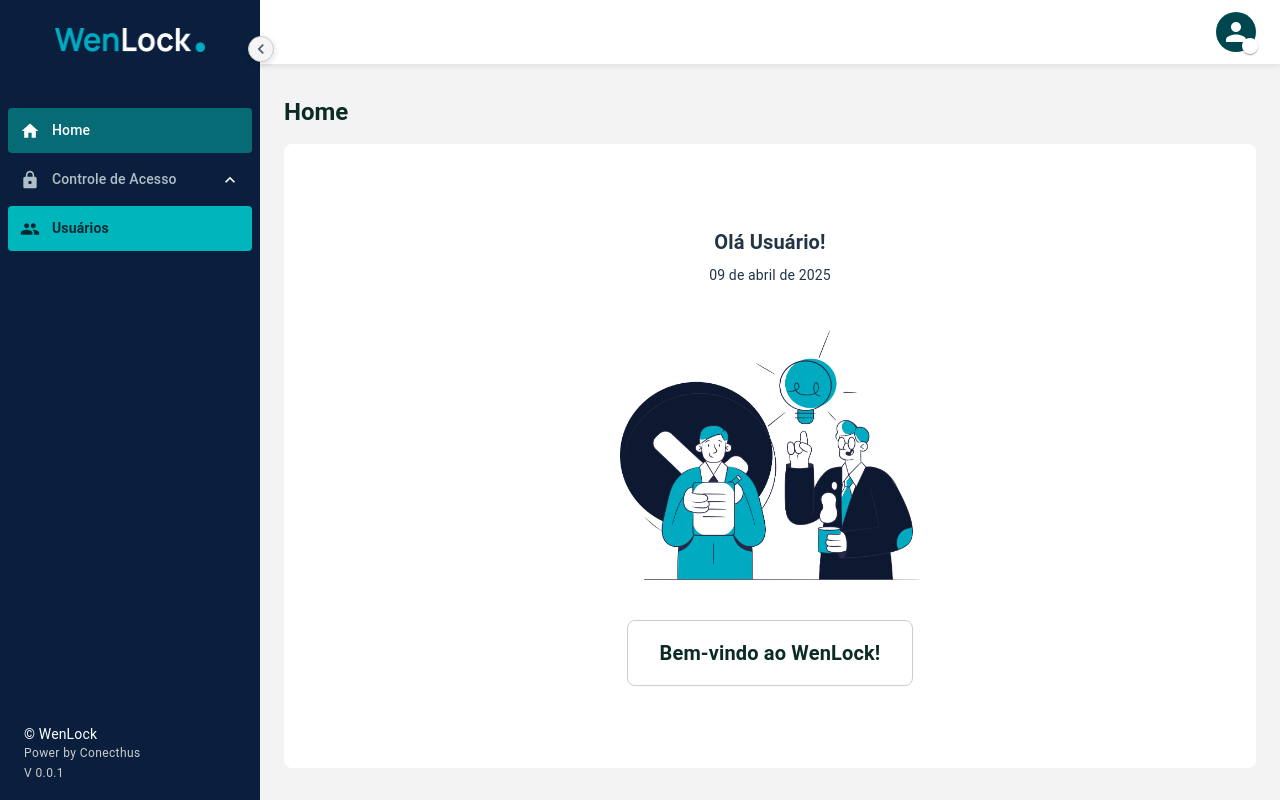
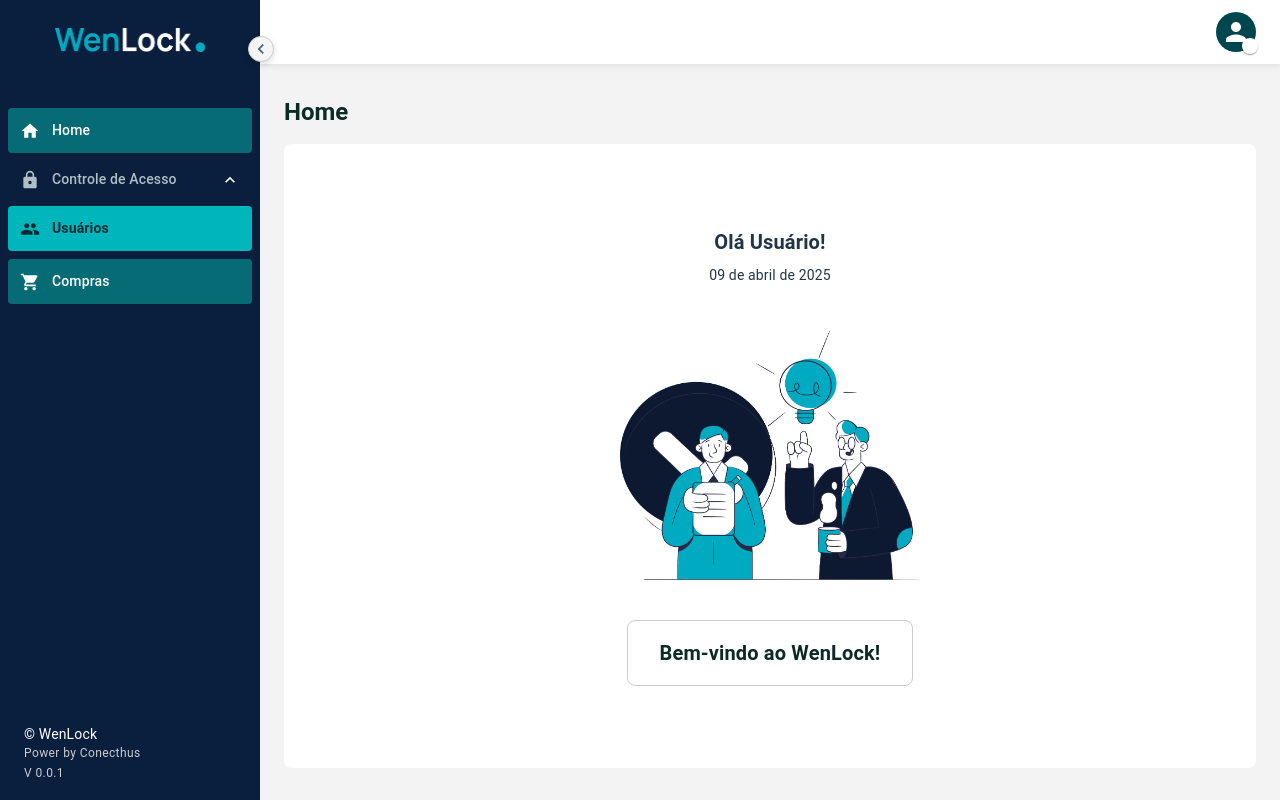
Before and after one commit to nicolasgti/frontend-users-challenge, a React (Vite) app: page /home in a window 1280 px wide. Built offline with nearby package versions, Linux system fonts and the light colour scheme; sample sign-in values are in the browser's storage; some icons are missing.

Commit message:
Add purchases page with list

```diff
--- a/src/App.tsx
+++ b/src/App.tsx
@@ -9,6 +9,7 @@
 import UsersPage from "./pages/UsersPage";
 import HomePage from "./pages/HomePage";
 import UserFormPage from "./pages/UserFormPage";
+import PurchasesPage from "./pages/PurchasesPage";
 
 export default function App() {
   const [showSplash, setShowSplash] = useState(true);
@@ -47,6 +48,14 @@
             </PrivateRoute>
           }
         />
+        <Route
+          path="/purchases"
+          element={
+            <PrivateRoute>
+              <PurchasesPage />
+            </PrivateRoute>
+          }
+        />
         <Route path="/usuarios/novo" element={
           <PrivateRoute>
             <UserFormPage />
--- /dev/null
+++ b/src/components/PurchaseList.tsx
@@ -0,0 +1,61 @@
+import React, { useEffect, useState } from 'react';
+import { Box, Typography, CircularProgress } from '@mui/material';
+import { fetchPurchases } from '../services/purchaseService';
+import { Purchase } from '../types/purchaseTypes';
+
+const PurchaseList: React.FC = () => {
+  const [purchases, setPurchases] = useState<Purchase[]>([]);
+  const [loading, setLoading] = useState(false);
+
+  useEffect(() => {
+    const load = async () => {
+      setLoading(true);
+      try {
+        const { data } = await fetchPurchases();
+        setPurchases(data);
+      } catch (err) {
+        console.error(err);
+      } finally {
+        setLoading(false);
+      }
+    };
+    load();
+  }, []);
+
+  return (
+    <Box mt={2}>
+      <Box sx={{ display: 'flex', borderRadius: 2, backgroundColor: '#0c1423', color: '#fff', px: 2, py: 1 }}>
+        <Typography sx={{ flex: 1 }}>Responsável</Typography>
+        <Typography>Total</Typography>
+      </Box>
+
+      {loading ? (
+        <Box py={4} textAlign="center">
+          <CircularProgress />
+        </Box>
+      ) : (
+        purchases.map((purchase) => (
+          <Box
+            key={purchase.id}
+            sx={{
+              backgroundColor: '#fff',
+              borderRadius: 2,
+              my: 1,
+              px: 2,
+              py: 1,
+              display: 'flex',
+              justifyContent: 'space-between',
+            }}
+          >
+            <Typography sx={{ color: '#00231d' }}>{purchase.responsavel}</Typography>
+            <Typography sx={{ color: '#00231d' }}>
+              {purchase.total.toLocaleString('pt-BR', { style: 'currency', currency: 'BRL' })}
+            </Typography>
+          </Box>
+        ))
+      )}
+    </Box>
+  );
+};
+
+export default PurchaseList;
--- a/src/components/Sidebar.tsx
+++ b/src/components/Sidebar.tsx
@@ -18,6 +18,7 @@
   People,
   ChevronLeft,
   ChevronRight,
+  ShoppingCart,
 } from '@mui/icons-material';
 import { useNavigate } from 'react-router-dom';
 
@@ -155,6 +156,31 @@
             </ListItemButton>
           </List>
         </Collapse>
+        <ListItemButton
+          onClick={() => navigate('/purchases')}
+          sx={{
+            my: 0.5,
+            mx: 1,
+            borderRadius: 1,
+            backgroundColor: '#066b75',
+            minHeight: 36,
+            px: 1.5,
+            '& .MuiListItemIcon-root': {
+              color: '#fff',
+              minWidth: 32,
+            },
+            '& .MuiTypography-root': {
+              fontSize: '14px',
+              fontWeight: 500,
+              color: '#fff',
+            },
+          }}
+        >
+          <ListItemIcon>
+            <ShoppingCart fontSize="small" />
+          </ListItemIcon>
+          {open && <ListItemText primary="Compras" />}
+        </ListItemButton>
       </List>
 
 
--- /dev/null
+++ b/src/pages/PurchasesPage.tsx
@@ -0,0 +1,31 @@
+import React, { useState } from 'react';
+import { Box, Container, Typography } from '@mui/material';
+import Sidebar from '../components/Sidebar';
+import Topbar from '../components/Topbar';
+import PurchaseList from '../components/PurchaseList';
+
+const PurchasesPage: React.FC = () => {
+  const [sidebarOpen, setSidebarOpen] = useState(true);
+
+  return (
+    <Box sx={{ display: 'flex', width: '100vw', height: '100vh', backgroundColor: '#F3F3F3' }}>
+      <Sidebar open={sidebarOpen} toggleSidebar={() => setSidebarOpen(!sidebarOpen)} />
+
+      <Box sx={{ width: '100%' }}>
+        <Topbar />
+
+        <Container maxWidth={false} disableGutters sx={{ mt: 2, px: 6 }}>
+          <Box pt={2}>
+            <Typography color="#0B2B25" fontWeight="bold" variant="h4">
+              Compras
+            </Typography>
+
+            <PurchaseList />
+          </Box>
+        </Container>
+      </Box>
+    </Box>
+  );
+};
+
+export default PurchasesPage;
--- /dev/null
+++ b/src/services/purchaseService.ts
@@ -0,0 +1,12 @@
+import api from './api';
+import { FetchPurchasesResponse } from '../types/purchaseTypes';
+
+export const fetchPurchases = async (
+  page = 1,
+  limit = 10,
+): Promise<FetchPurchasesResponse> => {
+  const res = await api.get<FetchPurchasesResponse>('/purchases', {
+    params: { page, limit },
+  });
+  return res.data;
+};
--- /dev/null
+++ b/src/types/purchaseTypes.ts
@@ -0,0 +1,11 @@
+export type Purchase = {
+  id: number;
+  total: number;
+  responsavel: string;
+  createdAt: Date;
+};
+
+export type FetchPurchasesResponse = {
+  data: Purchase[];
+  total: number;
+};
```
